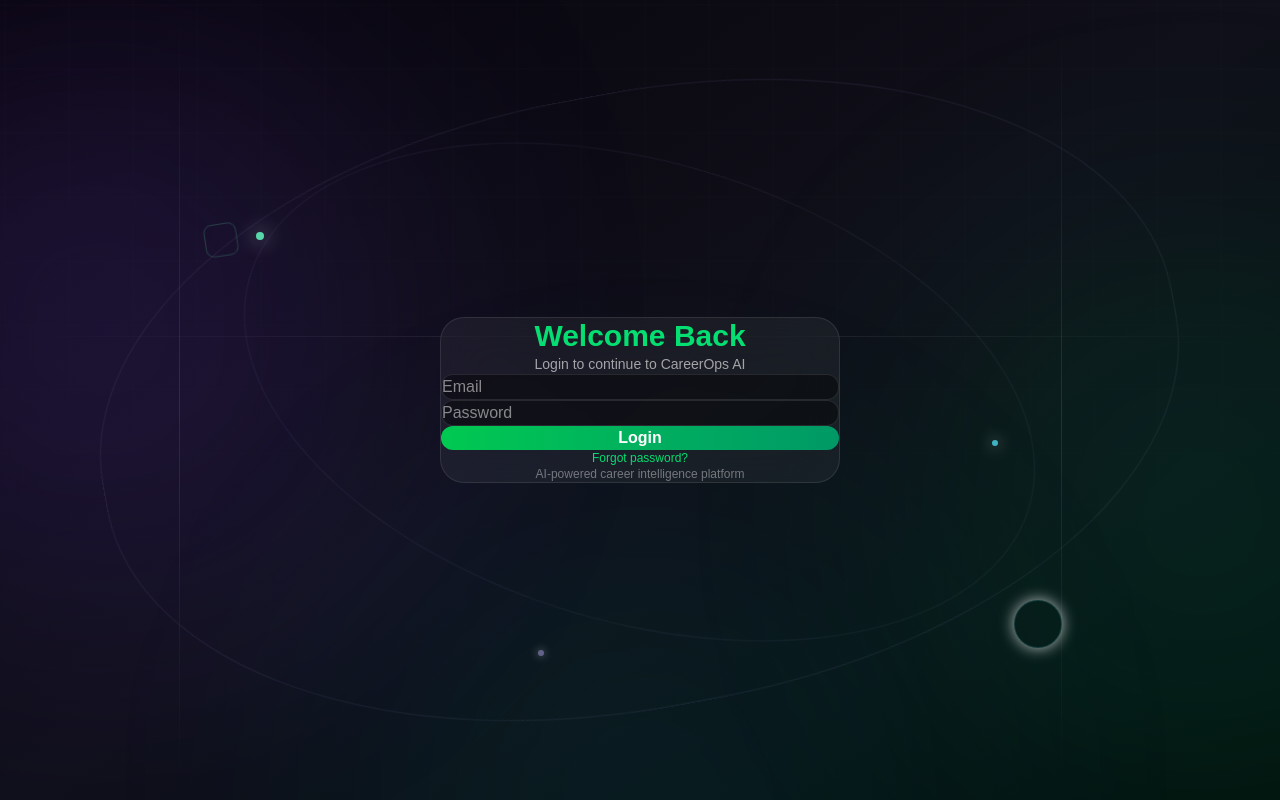
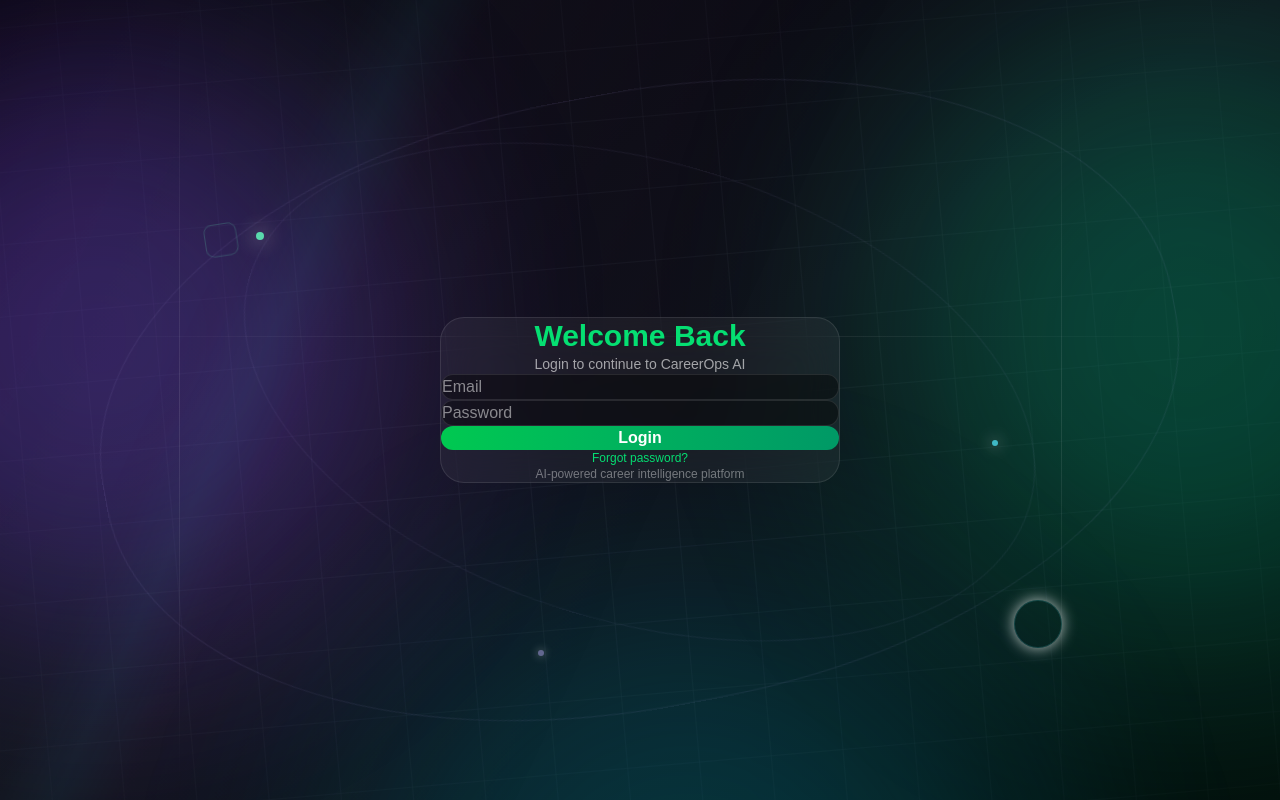
Before and after one commit to Ssaiyajin/careerops, a Next.js app in the folder frontend/: page /login in a window 1280 px wide. Built offline with nearby package versions, Linux system fonts and the light colour scheme.

Commit message:
animating the BAckground

```diff
--- a/frontend/src/app/globals.css
+++ b/frontend/src/app/globals.css
@@ -54,24 +54,47 @@
 
 @keyframes scene-grid-drift {
   from {
-    background-position: 0 0, 0 0;
+    transform: translate3d(0, 0, 0) rotate(-5deg);
   }
 
   to {
-    background-position: 64px 32px, 32px 64px;
+    transform: translate3d(72px, 72px, 0) rotate(-5deg);
   }
 }
 
 @keyframes scene-glow-breathe {
   0%,
   100% {
-    opacity: 0.7;
-    scale: 0.94;
+    transform: translate3d(-3vw, -2vh, 0) scale(0.9);
+    opacity: 0.66;
   }
 
   50% {
+    transform: translate3d(8vw, 7vh, 0) scale(1.16);
     opacity: 1;
-    scale: 1.06;
+  }
+}
+
+@keyframes scene-glow-c {
+  0%,
+  100% {
+    transform: translate3d(6vw, -5vh, 0) scale(0.92);
+    opacity: 0.55;
+  }
+
+  50% {
+    transform: translate3d(-8vw, -13vh, 0) scale(1.2);
+    opacity: 0.95;
+  }
+}
+
+@keyframes scene-sweep {
+  from {
+    transform: translate3d(-18%, -4%, 0) rotate(0deg);
+  }
+
+  to {
+    transform: translate3d(18%, 4%, 0) rotate(0deg);
   }
 }
 
@@ -111,19 +134,28 @@
 }
 
 .careerops-scene-grid {
-  animation: scene-grid-drift 38s linear infinite;
+  animation: scene-grid-drift 32s linear infinite;
+  will-change: transform;
 }
 
 .careerops-scene-glow-a {
-  animation: scene-glow-breathe 13s ease-in-out infinite;
+  animation: scene-glow-breathe 18s ease-in-out infinite;
+  will-change: transform, opacity;
 }
 
 .careerops-scene-glow-b {
-  animation: scene-glow-breathe 16s ease-in-out -5s infinite;
+  animation: scene-glow-c 23s ease-in-out -8s infinite;
+  will-change: transform, opacity;
 }
 
 .careerops-scene-glow-c {
-  animation: scene-glow-breathe 19s ease-in-out -9s infinite;
+  animation: scene-glow-breathe 27s ease-in-out -12s infinite;
+  will-change: transform, opacity;
+}
+
+.careerops-scene-sweep {
+  animation: scene-sweep 26s ease-in-out infinite alternate;
+  will-change: transform;
 }
 
 .careerops-scene-orbit-a {
@@ -158,6 +190,7 @@
   .careerops-scene-glow-a,
   .careerops-scene-glow-b,
   .careerops-scene-glow-c,
+  .careerops-scene-sweep,
   .careerops-scene-orbit-a,
   .careerops-scene-orbit-b,
   .careerops-scene-node,
--- a/frontend/src/components/ui/BackgroundEffects.tsx
+++ b/frontend/src/components/ui/BackgroundEffects.tsx
@@ -13,51 +13,51 @@
 > = {
   home: {
     wash: "from-[#020806] via-[#03150d] to-[#03090b]",
-    orbA: "bg-emerald-500/20",
-    orbB: "bg-cyan-400/15",
-    orbC: "bg-violet-500/10",
+    orbA: "bg-emerald-500/35",
+    orbB: "bg-cyan-400/30",
+    orbC: "bg-violet-500/20",
     line: "border-emerald-300/20",
   },
   auth: {
     wash: "from-[#07050b] via-[#10101a] to-[#03100c]",
-    orbA: "bg-violet-500/20",
-    orbB: "bg-emerald-400/15",
-    orbC: "bg-cyan-400/10",
+    orbA: "bg-violet-500/35",
+    orbB: "bg-emerald-400/30",
+    orbC: "bg-cyan-400/20",
     line: "border-violet-300/20",
   },
   dashboard: {
     wash: "from-[#020807] via-[#061711] to-[#06101a]",
-    orbA: "bg-green-400/20",
-    orbB: "bg-cyan-400/15",
-    orbC: "bg-blue-500/10",
+    orbA: "bg-green-400/35",
+    orbB: "bg-cyan-400/30",
+    orbC: "bg-blue-500/20",
     line: "border-cyan-300/20",
   },
   upload: {
     wash: "from-[#030a09] via-[#071611] to-[#101009]",
-    orbA: "bg-teal-400/20",
-    orbB: "bg-green-400/15",
-    orbC: "bg-amber-400/10",
+    orbA: "bg-teal-400/35",
+    orbB: "bg-green-400/30",
+    orbC: "bg-amber-400/20",
     line: "border-teal-300/20",
   },
   analysis: {
     wash: "from-[#070611] via-[#07131a] to-[#03110b]",
-    orbA: "bg-violet-500/20",
-    orbB: "bg-cyan-400/15",
-    orbC: "bg-green-400/10",
+    orbA: "bg-violet-500/35",
+    orbB: "bg-cyan-400/30",
+    orbC: "bg-green-400/20",
     line: "border-violet-300/20",
   },
   results: {
     wash: "from-[#030a08] via-[#071510] to-[#08101a]",
-    orbA: "bg-emerald-400/20",
-    orbB: "bg-blue-400/15",
-    orbC: "bg-amber-400/10",
+    orbA: "bg-emerald-400/35",
+    orbB: "bg-blue-400/30",
+    orbC: "bg-amber-400/20",
     line: "border-emerald-300/20",
   },
   history: {
     wash: "from-[#030810] via-[#07121a] to-[#0b0712]",
-    orbA: "bg-cyan-400/20",
-    orbB: "bg-violet-500/15",
-    orbC: "bg-green-400/10",
+    orbA: "bg-cyan-400/35",
+    orbB: "bg-violet-500/30",
+    orbC: "bg-green-400/20",
     line: "border-cyan-300/20",
   },
 };
@@ -70,12 +70,13 @@
   const styles = variantStyles[variant];
 
   return (
-    <div aria-hidden="true" className="pointer-events-none absolute inset-0 z-0 overflow-hidden">
+    <div aria-hidden="true" className="pointer-events-none fixed inset-0 z-0 overflow-hidden">
       <div className={`absolute inset-0 bg-gradient-to-br ${styles.wash}`} />
-      <div className="careerops-scene-grid absolute inset-0 opacity-30 [background-image:linear-gradient(rgba(148,163,184,0.09)_1px,transparent_1px),linear-gradient(90deg,rgba(148,163,184,0.09)_1px,transparent_1px)] [background-size:64px_64px] [mask-image:linear-gradient(to_bottom,black,transparent_95%)]" />
-      <div className={`careerops-scene-glow careerops-scene-glow-a absolute -left-40 top-[8%] h-[32rem] w-[32rem] rounded-full ${styles.orbA} blur-[140px]`} />
-      <div className={`careerops-scene-glow careerops-scene-glow-b absolute -right-40 top-[34%] h-[30rem] w-[30rem] rounded-full ${styles.orbB} blur-[140px]`} />
-      <div className={`careerops-scene-glow careerops-scene-glow-c absolute bottom-[-18rem] left-[28%] h-[36rem] w-[36rem] rounded-full ${styles.orbC} blur-[150px]`} />
+      <div className="careerops-scene-grid absolute -inset-[50%] opacity-40 [background-image:linear-gradient(rgba(148,163,184,0.12)_1px,transparent_1px),linear-gradient(90deg,rgba(148,163,184,0.12)_1px,transparent_1px)] [background-size:72px_72px] [mask-image:radial-gradient(ellipse_at_center,black_10%,transparent_75%)]" />
+      <div className={`careerops-scene-glow careerops-scene-glow-a absolute -left-[18vw] top-[4vh] h-[68vh] w-[68vh] min-h-[28rem] min-w-[28rem] rounded-full ${styles.orbA} blur-[110px]`} />
+      <div className={`careerops-scene-glow careerops-scene-glow-b absolute -right-[20vw] top-[22vh] h-[64vh] w-[64vh] min-h-[26rem] min-w-[26rem] rounded-full ${styles.orbB} blur-[110px]`} />
+      <div className={`careerops-scene-glow careerops-scene-glow-c absolute bottom-[-48vh] left-[24vw] h-[76vh] w-[76vh] min-h-[30rem] min-w-[30rem] rounded-full ${styles.orbC} blur-[120px]`} />
+      <div className="careerops-scene-sweep absolute -inset-x-1/2 top-[-40%] h-[180%] w-[200%] bg-[linear-gradient(115deg,transparent_35%,rgba(110,231,183,0.035)_48%,rgba(103,232,249,0.07)_50%,rgba(196,181,253,0.035)_52%,transparent_65%)]" />
 
       <div className={`careerops-scene-orbit careerops-scene-orbit-a absolute left-[8%] top-[12%] h-[76%] w-[84%] rounded-[48%] border ${styles.line} opacity-40`} />
       <div className={`careerops-scene-orbit careerops-scene-orbit-b absolute left-[18%] top-[20%] h-[58%] w-[64%] rounded-[50%] border ${styles.line} opacity-30`} />
```
